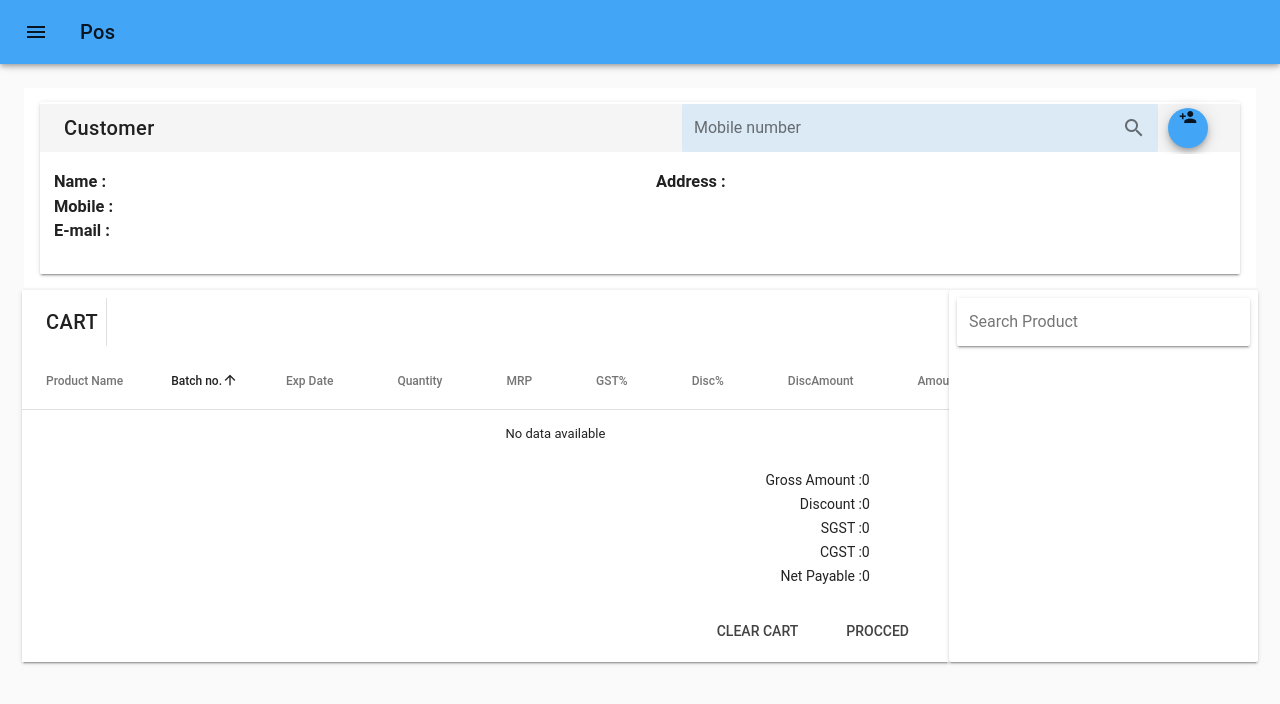
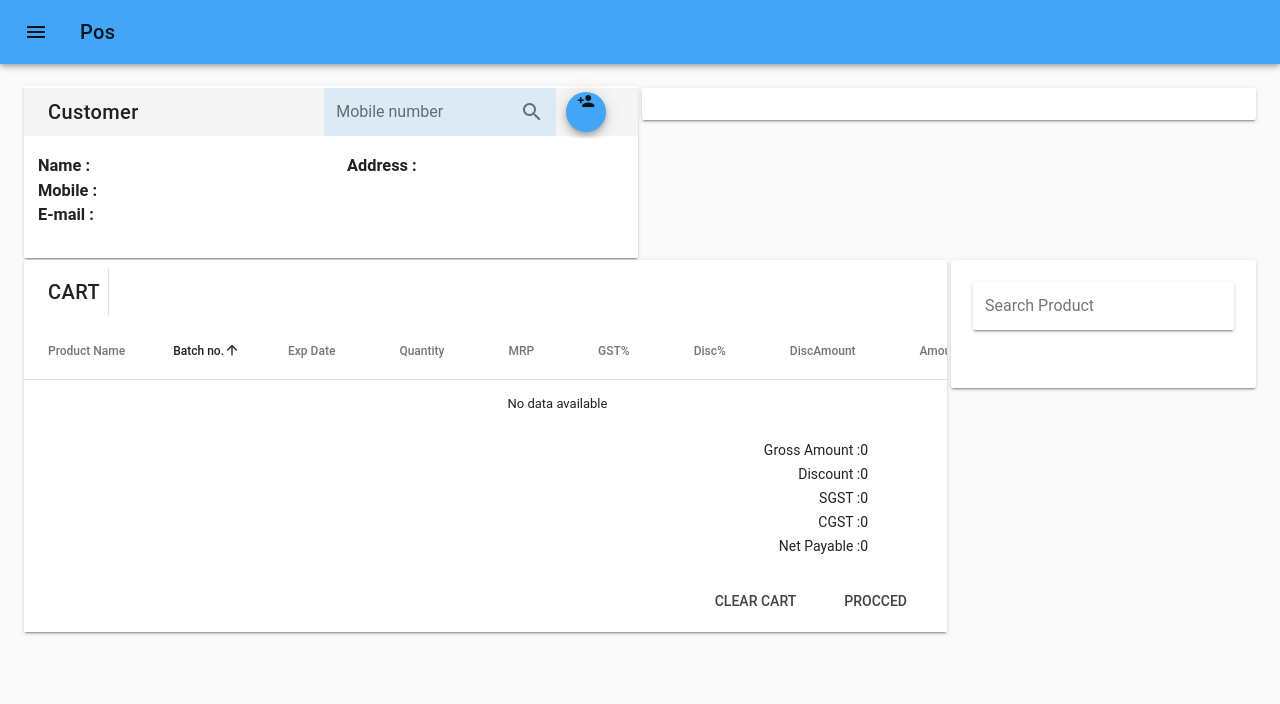
Before and after one commit to bhagath-charan/pos, a Vue app: page / in a window 1280 px wide. Shown: the top 704 px of the page. Built offline with nearby package versions, Linux system fonts and the light colour scheme; a small style sheet from the web is missing; the HTML template or start-up script is replaced by a standard one.

Commit message:
Revert "minor changes"
This reverts commit 220b92882bb78fa8fb6ccaf9048afb66b9591f82.

```diff
--- a/public/products.json
+++ b/public/products.json
@@ -1,6 +1,6 @@
 {
   "products": [{
-      "name": "ATENGEN TAB SYP COG -90mg ",
+      "name": "ATENGEN-90mg AAAAAAAAAAA AAAAA AAAAA",
       "brand": "CONVEXTRON",
       "category": "TAB",
       "group": "H1",
--- a/src/components/DataTable.vue
+++ b/src/components/DataTable.vue
@@ -170,15 +170,6 @@ export default {
             totalAmount: 0
           }
         );
-        this.calculated = Object.assign(
-          {},
-          {
-            GrossAmount:0,
-            totalDiscount:0,
-            discountAmount:0,
-            taxTotal:0
-          }
-        );
       }, 300);
     },
     netTotal() {
--- a/src/components/ProductList.vue
+++ b/src/components/ProductList.vue
@@ -1,12 +1,13 @@
 <template>
   <div
     id="e3"
+    class="grey lighten-3"
   >
-
-      <v-container style="padding:10px;">
+    <v-card>
+      <v-container padding="10px">
         <v-layout column>
           <v-text-field v-model="search" @input="onChange" label="Search Product" solo></v-text-field>
-          <v-list style="max-height: 550px" class="scroll-y" two-line subheader>
+          <v-list style="max-height: 600px" class="scroll-y" two-line subheader>
             <template v-for="(product, index) in results">
               <v-list-tile :key="index" avatar  ripple @click="">
 
@@ -41,7 +42,7 @@
           </v-list>
         </v-layout>
       </v-container>
-
+    </v-card>
   </div>
 </template>
 
--- a/src/views/Posmain.vue
+++ b/src/views/Posmain.vue
@@ -1,20 +1,25 @@
 <template>
   <v-container fluid grid-list-sm>
     <v-layout row wrap>
-      <v-flex xs12>
-        <v-card elevation="0">
+      <v-flex xs6>
+        <Customer :customers="customers"/>
+      </v-flex>
+      <v-flex xs6>
+        <v-card>
           <v-card-text>
-            <Customer :customers="customers"/>
+
           </v-card-text>
         </v-card>
       </v-flex>
+        <v-flex sm9 md9 lg9>
+          <v-card>
+            <DataTable></DataTable>
+          </v-card>
+        </v-flex>
+        <v-flex sm3 md3 lg3>
+          <ProductList v-bind:productsList="products"></ProductList>
+        </v-flex>
 
-      <v-card style="width:75%">
-        <DataTable></DataTable>
-      </v-card>
-      <v-card   style="width:25%">
-        <ProductList v-bind:productsList="products"></ProductList>
-      </v-card>
 
     </v-layout>
   </v-container>
```
